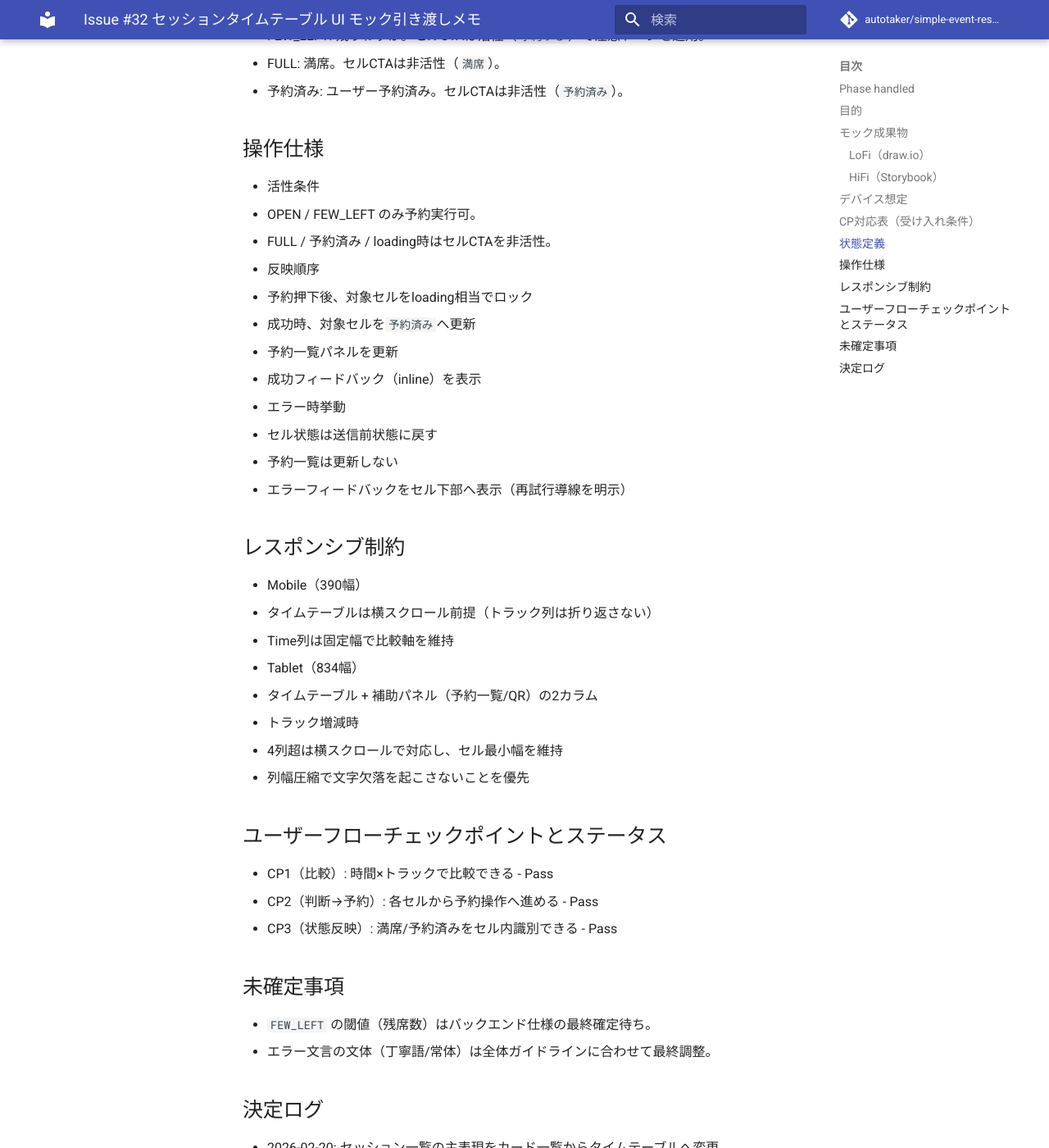
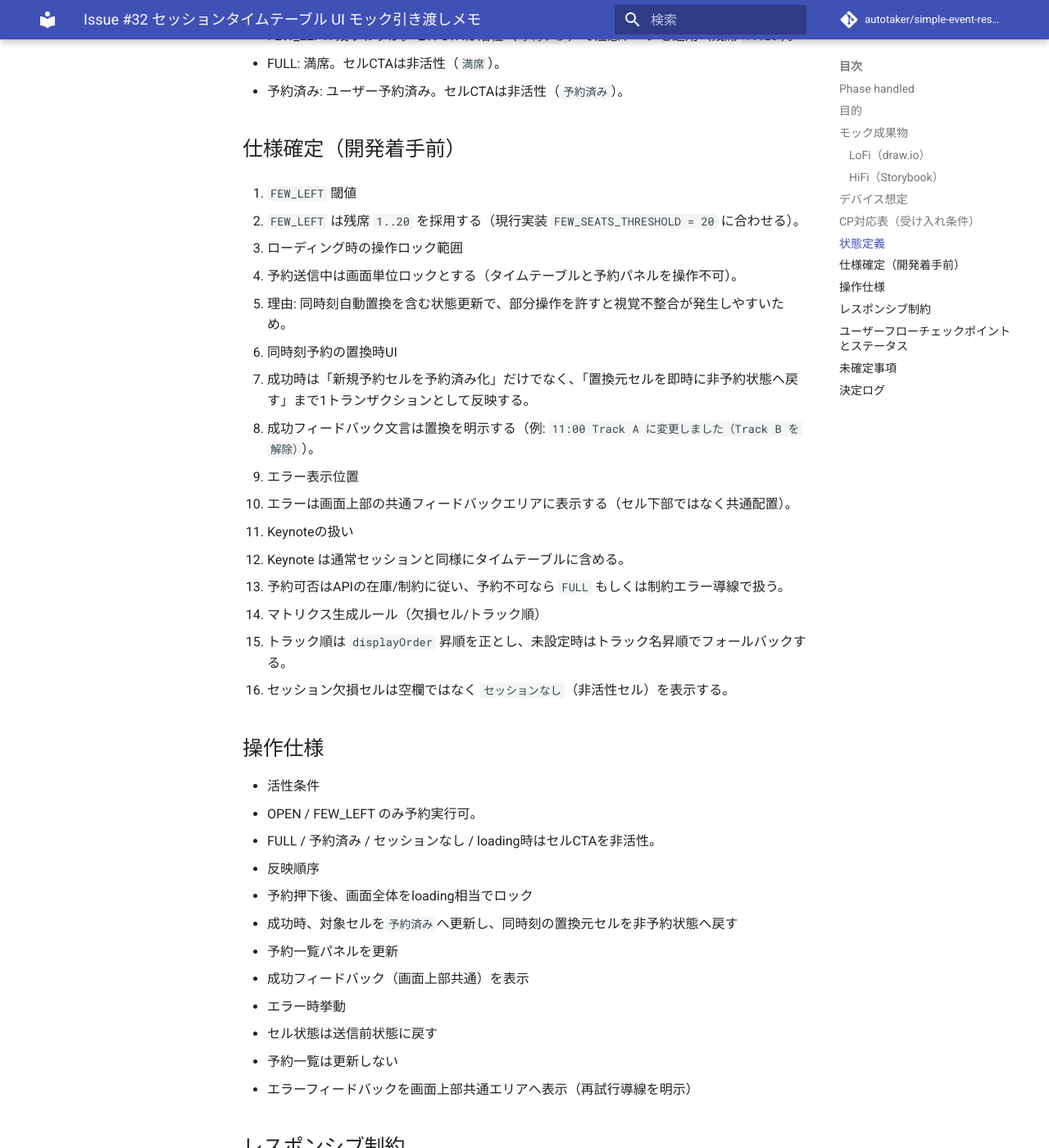
Before and after one commit to autotaker/simple-event-reservation-system, an MkDocs documentation site: the page built from docs/uiux/issue-32-handoff.md, in a window 1280 px wide and 1400 px high, scrolled down 1738 px. Shown: the whole window at 82% size. Built offline with MkDocs 1.6.1 and Material for MkDocs 9.7.7, drawn with Linux system fonts in a browser that asks for light colours; comment, search, counter and statistics services are not loaded; some of the changed text lies outside the part shown.

Commit message:
docs(uiux): fix issue 32 handoff decisions from review

```diff
--- a/docs/uiux/issue-32-handoff.md
+++ b/docs/uiux/issue-32-handoff.md
@@ -44,24 +44,54 @@
 ## 状態定義
 
 - OPEN: 空席あり。セルCTAは活性（`予約する`）。
-- FEW_LEFT: 残りわずか。セルCTAは活性（`予約する`）で注意トーンを適用。
+- FEW_LEFT: 残りわずか。セルCTAは活性（`予約する`）で注意トーンを適用（残席 `1..20`）。
 - FULL: 満席。セルCTAは非活性（`満席`）。
 - 予約済み: ユーザー予約済み。セルCTAは非活性（`予約済み`）。
+
+## 仕様確定（開発着手前）
+
+1. `FEW_LEFT` 閾値
+
+- `FEW_LEFT` は残席 `1..20` を採用する（現行実装 `FEW_SEATS_THRESHOLD = 20` に合わせる）。
+
+2. ローディング時の操作ロック範囲
+
+- 予約送信中は画面単位ロックとする（タイムテーブルと予約パネルを操作不可）。
+- 理由: 同時刻自動置換を含む状態更新で、部分操作を許すと視覚不整合が発生しやすいため。
+
+3. 同時刻予約の置換時UI
+
+- 成功時は「新規予約セルを予約済み化」だけでなく、「置換元セルを即時に非予約状態へ戻す」まで1トランザクションとして反映する。
+- 成功フィードバック文言は置換を明示する（例: `11:00 Track A に変更しました（Track B を解除）`）。
+
+4. エラー表示位置
+
+- エラーは画面上部の共通フィードバックエリアに表示する（セル下部ではなく共通配置）。
+
+5. Keynoteの扱い
+
+- Keynote は通常セッションと同様にタイムテーブルに含める。
+- 予約可否はAPIの在庫/制約に従い、予約不可なら `FULL` もしくは制約エラー導線で扱う。
+
+6. マトリクス生成ルール（欠損セル/トラック順）
+
+- トラック順は `displayOrder` 昇順を正とし、未設定時はトラック名昇順でフォールバックする。
+- セッション欠損セルは空欄ではなく `セッションなし`（非活性セル）を表示する。
 
 ## 操作仕様
 
 - 活性条件
   - OPEN / FEW_LEFT のみ予約実行可。
-  - FULL / 予約済み / loading時はセルCTAを非活性。
+  - FULL / 予約済み / セッションなし / loading時はセルCTAを非活性。
 - 反映順序
-  1. 予約押下後、対象セルをloading相当でロック
-  2. 成功時、対象セルを`予約済み`へ更新
+  1. 予約押下後、画面全体をloading相当でロック
+  2. 成功時、対象セルを`予約済み`へ更新し、同時刻の置換元セルを非予約状態へ戻す
   3. 予約一覧パネルを更新
-  4. 成功フィードバック（inline）を表示
+  4. 成功フィードバック（画面上部共通）を表示
 - エラー時挙動
   - セル状態は送信前状態に戻す
   - 予約一覧は更新しない
-  - エラーフィードバックをセル下部へ表示（再試行導線を明示）
+  - エラーフィードバックを画面上部共通エリアへ表示（再試行導線を明示）
 
 ## レスポンシブ制約
 
@@ -82,7 +112,6 @@
 
 ## 未確定事項
 
-- `FEW_LEFT` の閾値（残席数）はバックエンド仕様の最終確定待ち。
 - エラー文言の文体（丁寧語/常体）は全体ガイドラインに合わせて最終調整。
 
 ## 決定ログ
@@ -90,3 +119,5 @@
 - 2026-02-20: セッション一覧の主表現をカード一覧からタイムテーブルへ変更。
 - 2026-02-20: 状態優先順位を `予約済み > FULL > FEW_LEFT > OPEN` として整理。
 - 2026-02-20: Mobileでは横スクロール許容、可読性維持を優先する方針で合意。
+- 2026-02-20: `FEW_LEFT` 閾値を `1..20`、ローディング中の画面単位ロック、同時刻置換の同時反映を確定。
+- 2026-02-20: エラー表示を画面上部共通エリアへ統一、Keynoteをタイムテーブル対象として扱う方針を確定。
```
Also changed, not shown: frontend/src/stories/participant-hifi/ParticipantSessionTimetableMock.vue (+0 -31 lines), frontend/src/stories/participant-hifi/ParticipantTimetableLayoutHiFi.vue (+27 -5 lines), 1 other file.
